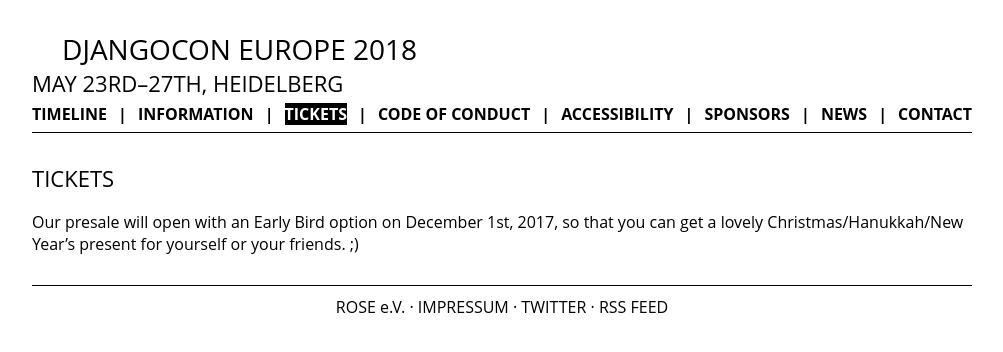
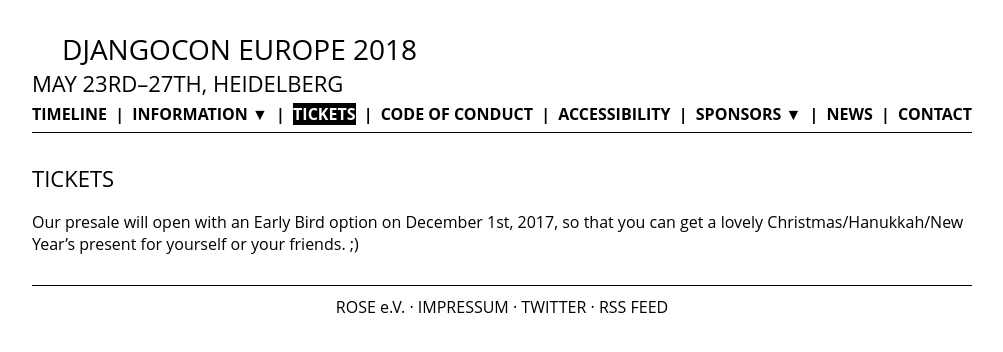
Before and after one commit to rixx/2018.djangocon.eu, a Jekyll site: the page built from tickets.md, in a window 1280 px wide. Shown: the top 352 px of the page, without its empty margins (138-1141 px from the left). Built offline with Jekyll 4.4.1, drawn with Linux system fonts in a browser that asks for light colours; our own code applies the rules of GitHub Pages for plain Markdown files.

Commit message:
Add drop down indicator

```diff
--- a/_layouts/page.html
+++ b/_layouts/page.html
@@ -20,6 +20,7 @@
             <a href="{% if link.url contains "://" %}{{ link.url }}{% else %}{{ link.url | prepend: site.baseurl }}{% endif %}"
               {% if link.url contains "://" %}target="_blank"{% endif %}>
               {{ link.title }}
+              {% if link.subpages %} ▼ {% endif %}
             </a>
             {% if link.subpages %}
               <ul class="dropdown">
```
